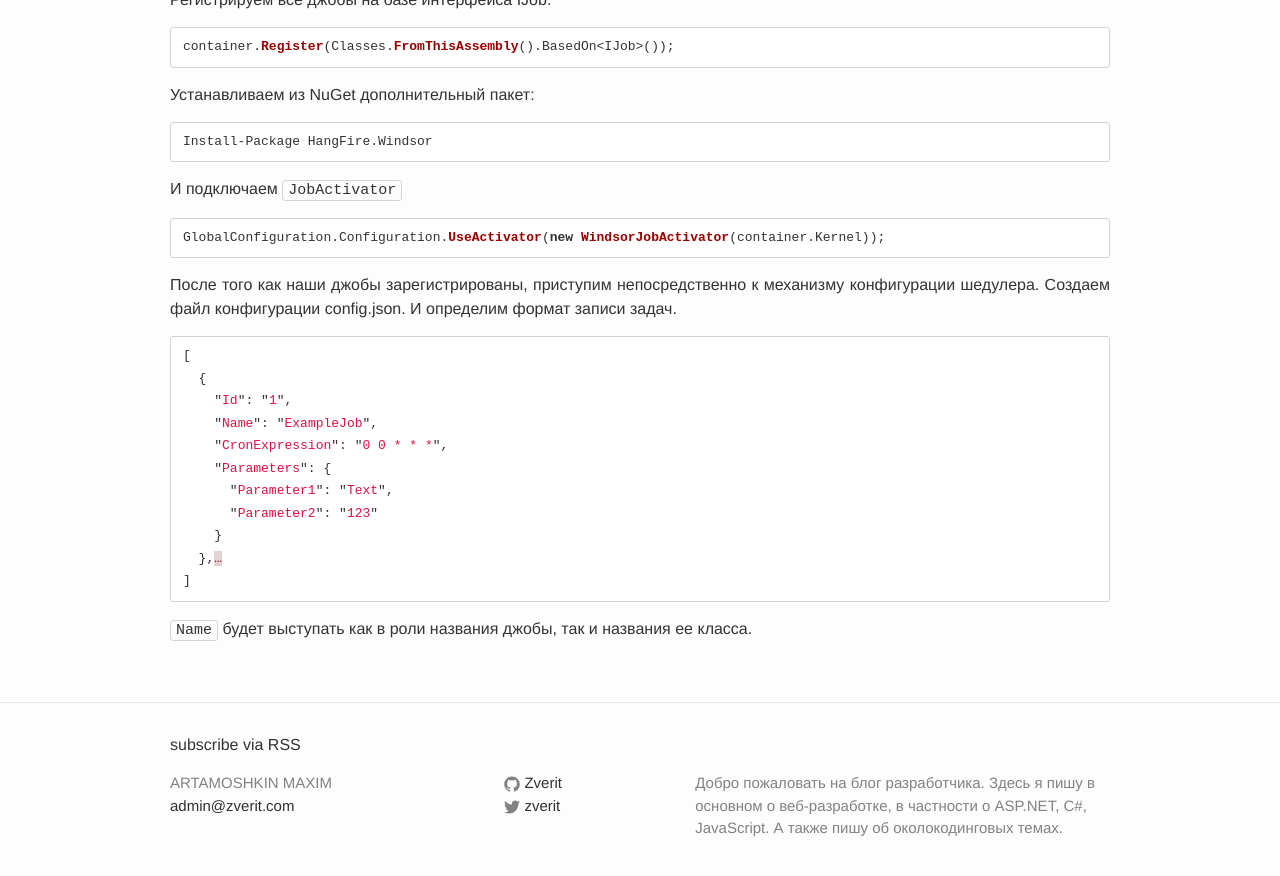
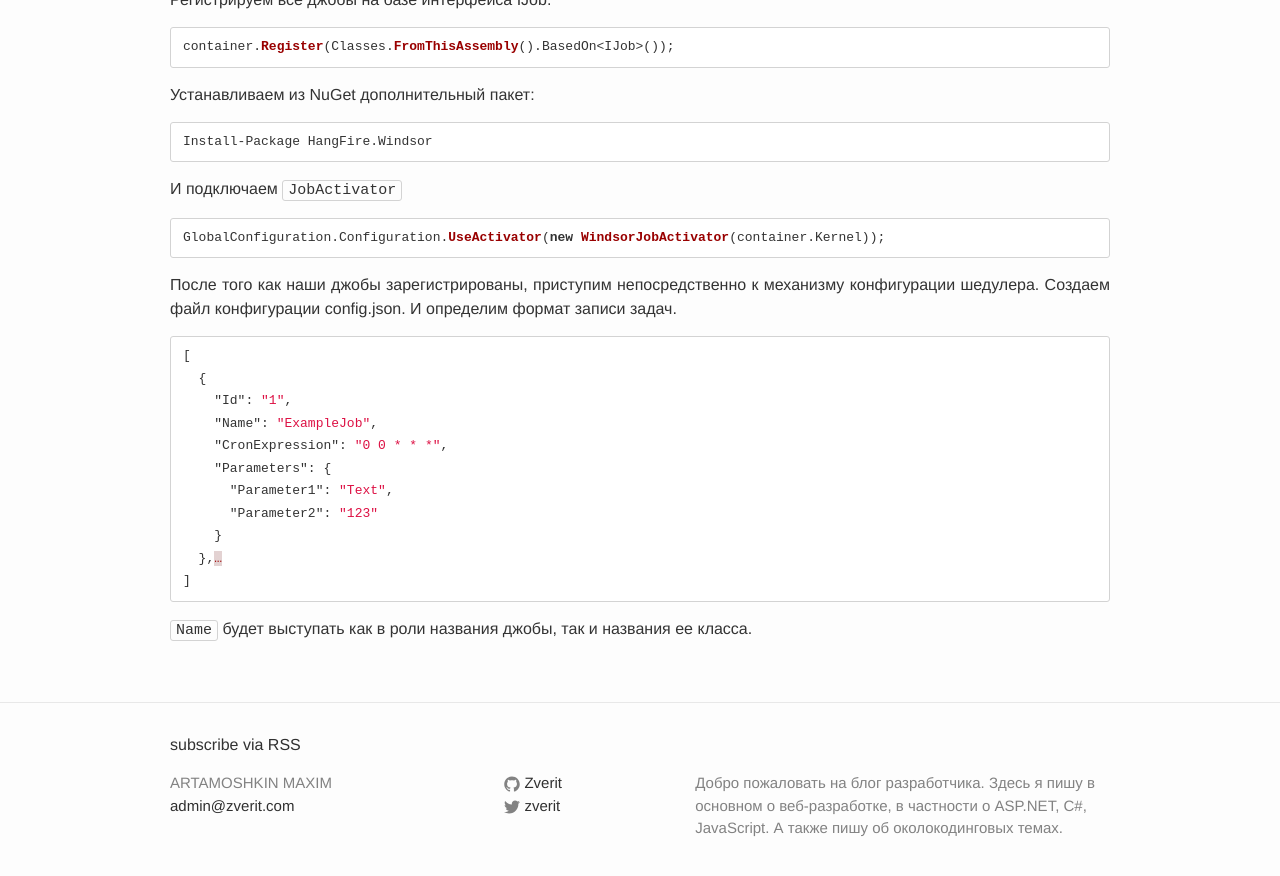
Before and after one commit to martamoshkin/blog.zverit.com, a Jekyll site: the page built from _posts/2016-6-17-hangfire-config-joblist.md, in a window 1280 px wide and 900 px high, scrolled down 585 px. Shown: the top 876 px of the window. Built offline with Jekyll 4.4.1, drawn with Linux system fonts in a browser that asks for light colours; nearby versions of some CDN libraries; comment, search, counter and statistics services are not loaded.

Commit message:
Update 2016-6-17-hangfire-config-joblist.md

````diff
--- a/_posts/2016-6-17-hangfire-config-joblist.md
+++ b/_posts/2016-6-17-hangfire-config-joblist.md
@@ -48,7 +48,7 @@ GlobalConfiguration.Configuration.UseActivator(new WindsorJobActivator(container
 После того как наши джобы зарегистрированы, приступим непосредственно к механизму конфигурации шедулера.
 Создаем файл конфигурации config.json. И определим формат записи задач.
 
-```js
+```json
 [
   {
     "Id": "1",
````
